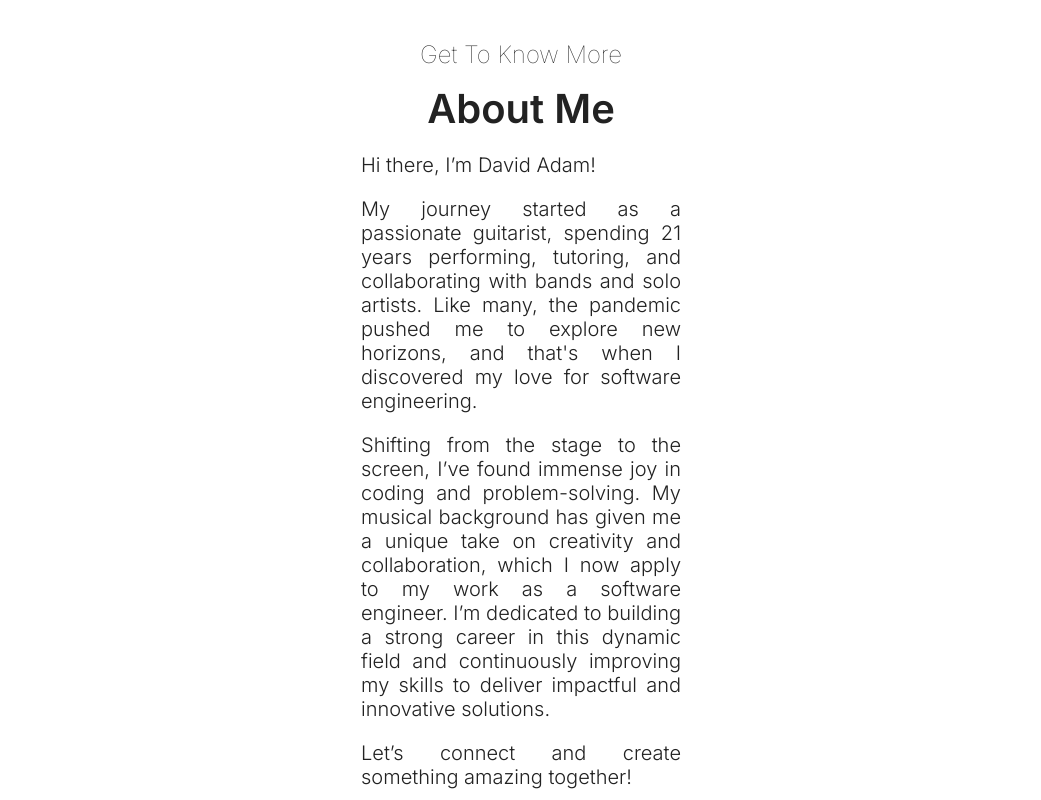
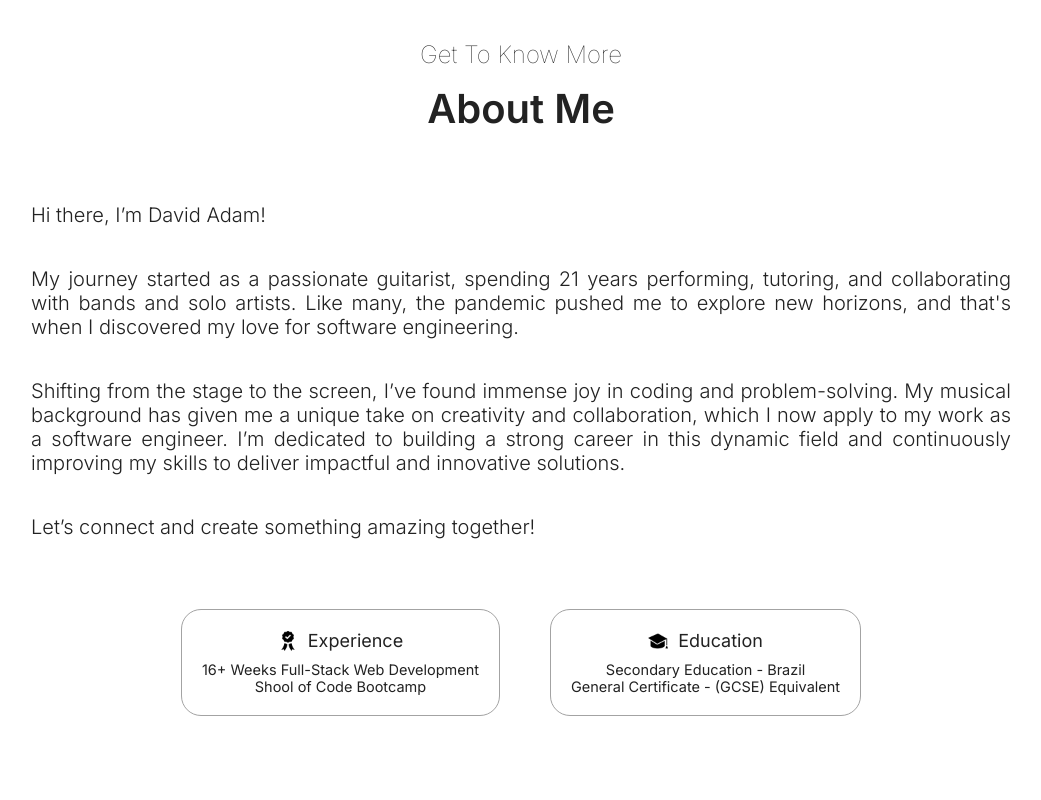
Before and after one commit to DavidAdam1323/portfolio-website-project, a React (Vite) app: page / in a window 1280 px wide. Shown: the part 860-1660 px from the top of the page, without its empty margins (119-1160 px from the left). Built offline with nearby package versions, Linux system fonts and the light colour scheme.

Commit message:
Add responsive layout adjustments for about section on larger screens

```diff
--- a/src/sections/About/About.jsx
+++ b/src/sections/About/About.jsx
@@ -42,7 +42,7 @@ function About() {
             <h3 className={styles.aboutTitle}>Experience</h3>
           </div>
           <article className={styles.text}>
-            16+ Weeks Full-Stack Web Development
+            16+ Weeks Full-Stack Web Development <br /> Shool of Code Bootcamp
           </article>
         </div>
         <div className={styles.cardAbout}>
--- a/src/sections/About/AboutStyles.module.css
+++ b/src/sections/About/AboutStyles.module.css
@@ -34,6 +34,8 @@
   }
 
   .aboutDetails {
+    display: flex;
+    flex-direction: column;
     width: 320px;
   }
 
@@ -60,3 +62,17 @@
     width: 20px;
   }
 }
+
+@media (width >= 800px) {
+  .container .aboutDetails {
+    margin: 50px 0;
+    max-width: 980px;
+    width: 980px;
+  }
+
+  .container .cardSection {
+    display: flex;
+    flex-direction: row;
+    gap: 50px;
+  }
+}
```
